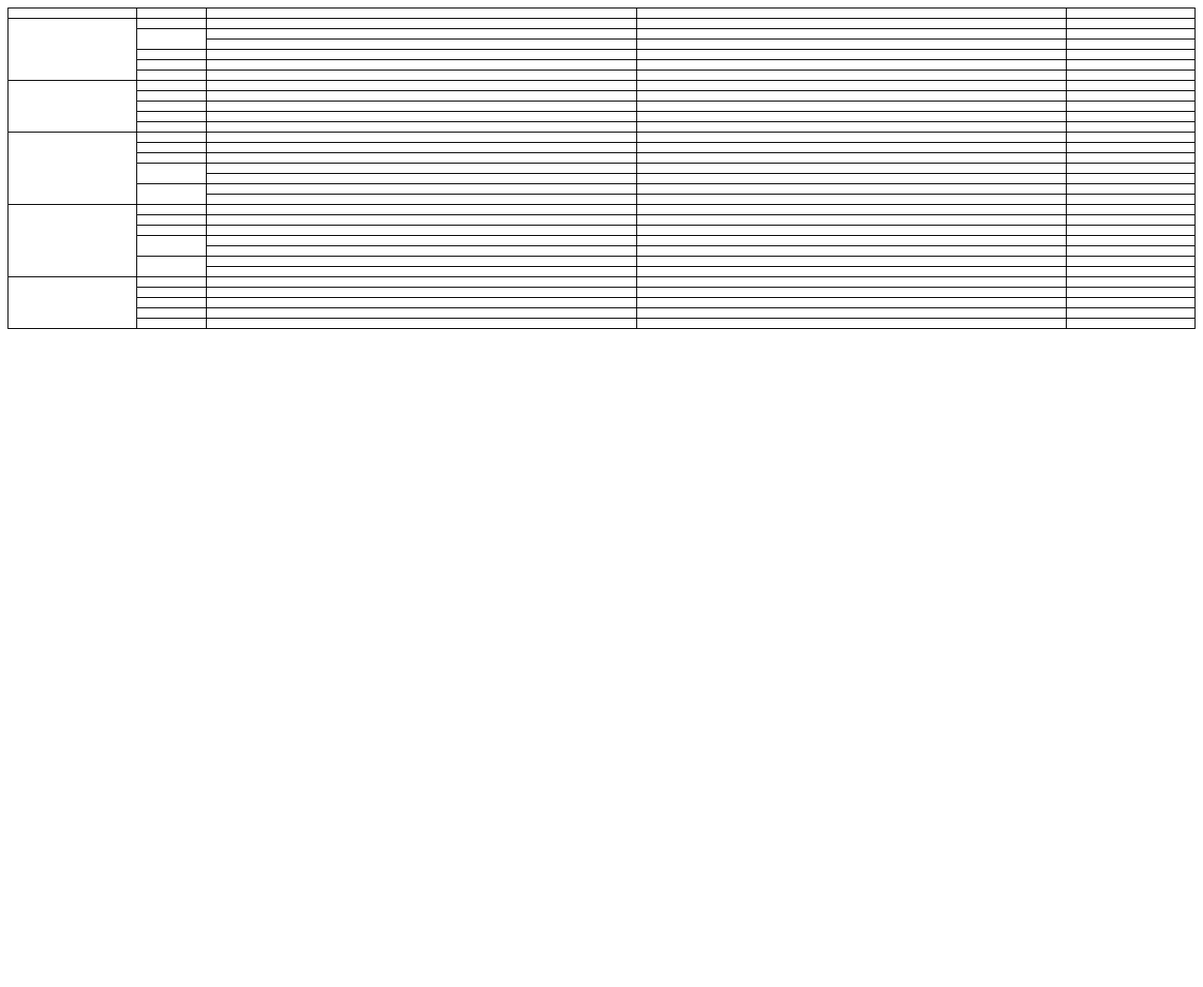
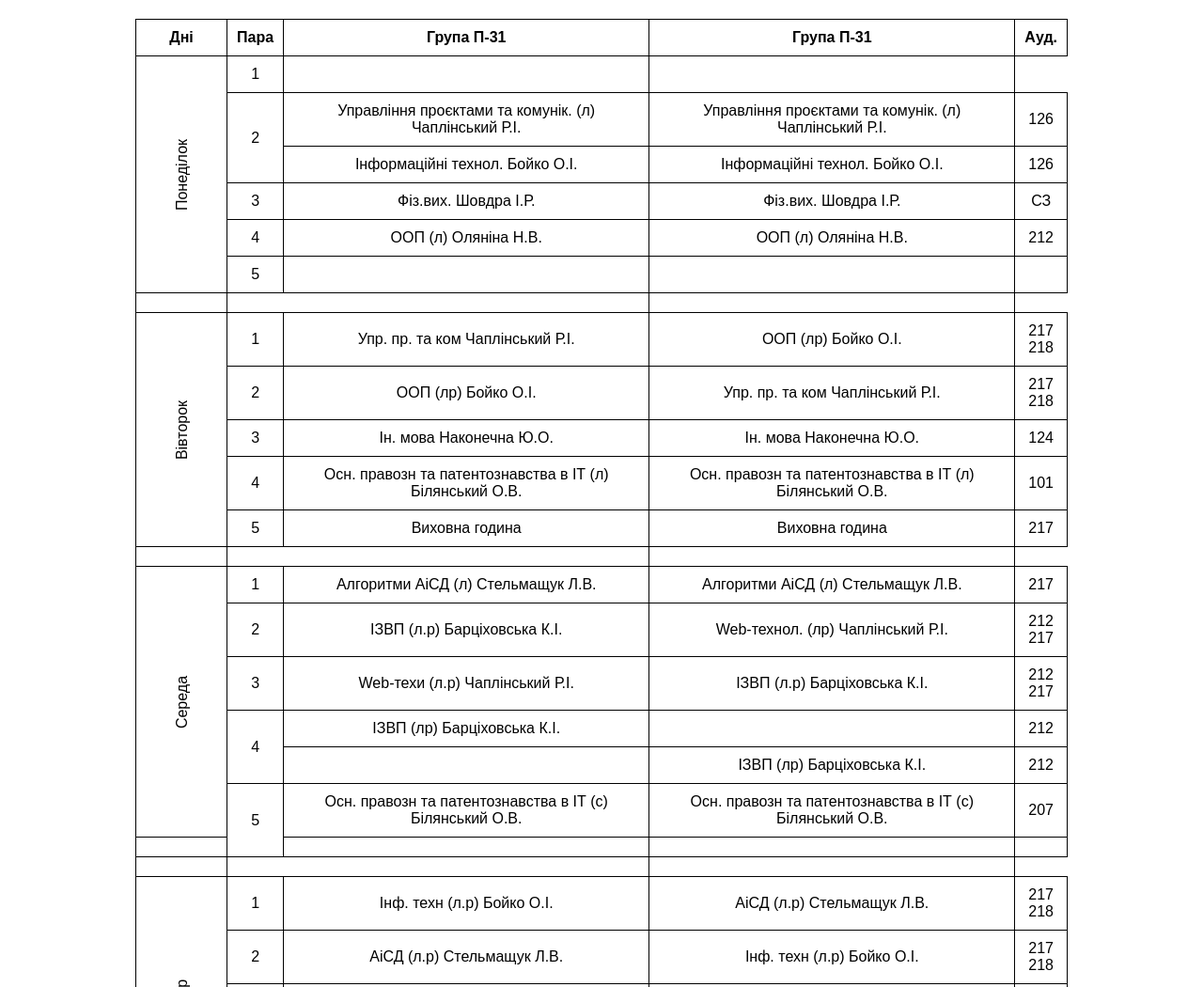
Before and after one commit to Di1ima/Di1ima.github.io, a plain HTML site: page index.html in a window 1280 px wide. Shown: the top 1050 px of the page at 94% size. Before the commit the page ends 800 px from the top, so only its background shows below. Drawn offline with Linux system fonts and the light colour scheme.

Commit message:
Add files via upload

```diff
--- a/index.html
+++ b/index.html
@@ -1,216 +1,251 @@
 <!DOCTYPE html>
-<html lang="uk">
+<html lang="ua">
 <head>
     <meta charset="UTF-8">
     <meta name="viewport" content="width=device-width, initial-scale=1.0">
-    <title>Таблиця</title>
+    <title>Table</title>
+    <style>
+        body {
+            font-family: Arial, sans-serif;
+            text-align: center;
+            margin: 20px;
+        }
+
+        table {
+            border-collapse: collapse;
+            width: 80%;
+            margin: auto;
+        }
+
+        td, th {
+            text-align: center;
+            vertical-align: middle;
+            padding: 10px;
+            border: 1px solid black;
+        }
+
+        .rotate-minus-90 {
+            transform: rotate(-90deg);
+            white-space: nowrap;
+            width: 50px;
+        }
+    </style>
 </head>
 <body>
-
-<table style="width: 100%; border-collapse: collapse; table-layout: fixed;">
-    <thead>
+    <div class="container">
+        <table>
             <tr>
-            <th style="width: 10%; border: 1px solid black; padding: 5px; text-align: left;"></th>
-            <th style="width: 5%; border: 1px solid black; padding: 5px; text-align: left;"></th>
-            <th style="border: 1px solid black; padding: 5px; text-align: left;"></th>
-            <th style="border: 1px solid black; padding: 5px; text-align: left;"></th>
-            <th style="width: 10%; border: 1px solid black; padding: 5px; text-align: left;"></th>
-        </tr>
-    </thead>
-    <tbody>
-        <tr>
-            <td rowspan="6" style="border: 1px solid black; padding: 5px; text-align: left;"></td>
-            <td style="border: 1px solid black; padding: 5px; text-align: left;"></td>
-            <td style="border: 1px solid black; padding: 5px; text-align: left;"></td>
-            <td style="border: 1px solid black; padding: 5px; text-align: left;"></td>
-            <td style="border: 1px solid black; padding: 5px; text-align: left;"></td>
+                <th width="5%">Дні</th>
+                <th width="5%">Пара</th>
+                <th width="40%">Група П-31</th>
+                <th width="40%">Група П-31</th>
+                <th width="5%">Ауд.</th>
             </tr>
             <tr>
-            <td rowspan="2" style="border: 1px solid black; padding: 5px; text-align: left;"></td>
-            <td style="border: 1px solid black; padding: 5px; text-align: left;"></td>
-            <td style="border: 1px solid black; padding: 5px; text-align: left;"></td>
-            <td style="border: 1px solid black; padding: 5px; text-align: left;"></td>
-
+                <td class="rotate-minus-90" width="5%" rowspan="6">Понеділок</td>
+                <td width="5%">1</td>
+                <td></td>
+                <td width="5%"></td>
             </tr>
             <tr>
-            <td style="border: 1px solid black; padding: 5px; text-align: left;"></td>
-            <td style="border: 1px solid black; padding: 5px; text-align: left;"></td>
-            <td style="border: 1px solid black; padding: 5px; text-align: left;"></td>
+                <td rowspan="2">2</td>
+                <td>Управління проєктами та комунік. (л) Чаплінський Р.І.</td>
+                <td>Управління проєктами та комунік. (л) Чаплінський Р.І.</td>
+                <td>126</td>
             </tr>
             <tr>
-            <td style="border: 1px solid black; padding: 5px; text-align: left;"></td>
-            <td style="border: 1px solid black; padding: 5px; text-align: left;"></td>
-            <td style="border: 1px solid black; padding: 5px; text-align: left;"></td>
-            <td style="border: 1px solid black; padding: 5px; text-align: left;"></td>
+                <td>Інформаційні технол. Бойко О.І.</td>
+                <td>Інформаційні технол. Бойко О.І.</td>
+                <td>126</td>
             </tr>
             <tr>
-            <td style="border: 1px solid black; padding: 5px; text-align: left;"></td>
-            <td style="border: 1px solid black; padding: 5px; text-align: left;"></td>
-            <td style="border: 1px solid black; padding: 5px; text-align: left;"></td>
-            <td style="border: 1px solid black; padding: 5px; text-align: left;"></td>
+                <td>3</td>
+                <td>Фіз.вих. Шовдра І.Р.</td>
+                <td>Фіз.вих. Шовдра І.Р.</td>
+                <td>СЗ</td>
             </tr>
             <tr>
-            <td style="border: 1px solid black; padding: 5px; text-align: left;"></td>
-            <td style="border: 1px solid black; padding: 5px; text-align: left;"></td>
-            <td style="border: 1px solid black; padding: 5px; text-align: left;"></td>
-            <td style="border: 1px solid black; padding: 5px; text-align: left;"></td>
-
+                <td>4</td>
+                <td>ООП (л) Оляніна Н.В.</td>
+                <td>ООП (л) Оляніна Н.В.</td>
+                <td>212</td>
             </tr>
             <tr>
-            <td rowspan="5" style="border: 1px solid black; padding: 5px; text-align: left;"></td>
-            <td style="border: 1px solid black; padding: 5px; text-align: left;"></td>
-            <td style="border: 1px solid black; padding: 5px; text-align: left;"></td>
-            <td style="border: 1px solid black; padding: 5px; text-align: left;"></td>
-            <td style="border: 1px solid black; padding: 5px; text-align: left;"></td>
+                <td>5</td>
+                <td></td>
+                <td></td>
+                <td></td>
+            </tr>
+
+            <!-- Розділення -->
+            <tr>
+                <td></td>
+                <td colspan="2"></td>
+                <td></td>
+            </tr>
+
+            <!-- Вівторок -->
+            <tr>
+                <td class="rotate-minus-90" width="5%" rowspan="5">Вівторок</td>
+                <td width="5%">1</td>
+                <td width="40%">Упр. пр. та ком Чаплінський Р.І.</td>
+                <td width="40%">ООП (лр) Бойко О.І.</td>
+                <td width="5%">217 218</td>
             </tr>
             <tr>
-            <td style="border: 1px solid black; padding: 5px; text-align: left;"></td>
-            <td style="border: 1px solid black; padding: 5px; text-align: left;"></td>
-            <td style="border: 1px solid black; padding: 5px; text-align: left;"></td>
-            <td style="border: 1px solid black; padding: 5px; text-align: left;"></td>
+                <td>2</td>
+                <td>ООП (лр) Бойко О.І.</td>
+                <td>Упр. пр. та ком Чаплінський Р.І.</td>
+                <td>217 218</td>
             </tr>
             <tr>
-            <td style="border: 1px solid black; padding: 5px; text-align: left;"></td>
-            <td style="border: 1px solid black; padding: 5px; text-align: left;"></td>
-            <td style="border: 1px solid black; padding: 5px; text-align: left;"></td>
-            <td style="border: 1px solid black; padding: 5px; text-align: left;"></td>
+                <td>3</td>
+                <td>Ін. мова Наконечна Ю.О.</td>
+                <td>Ін. мова Наконечна Ю.О.</td>
+                <td>124</td>
             </tr>
             <tr>
-            <td style="border: 1px solid black; padding: 5px; text-align: left;"></td>
-            <td style="border: 1px solid black; padding: 5px; text-align: left;"></td>
-            <td style="border: 1px solid black; padding: 5px; text-align: left;"></td>
-            <td style="border: 1px solid black; padding: 5px; text-align: left;"></td>
+                <td>4</td>
+                <td>Осн. правозн та патентознавства в ІТ (л) Білянський О.В.</td>
+                <td>Осн. правозн та патентознавства в ІТ (л) Білянський О.В.</td>
+                <td>101</td>
             </tr>
             <tr>
-            <td style="border: 1px solid black; padding: 5px; text-align: left;"></td>
-            <td style="border: 1px solid black; padding: 5px; text-align: left;"></td>
-            <td style="border: 1px solid black; padding: 5px; text-align: left;"></td>
-            <td style="border: 1px solid black; padding: 5px; text-align: left;"></td>
+                <td>5</td>
+                <td>Виховна година</td>
+                <td>Виховна година</td>
+                <td>217</td>
+            </tr>
+
+            <!-- Розділення -->
+            <tr>
+                <td></td>
+                <td colspan="2"></td>
+                <td></td>
+            </tr>
+
+            <!-- Середа -->
+            <tr>
+                <td class="rotate-minus-90" width="5%" rowspan="6">Середа</td>
+                <td>1</td>
+                <td>Алгоритми АіСД (л) Стельмащук Л.В.</td>
+                <td>Алгоритми АіСД (л) Стельмащук Л.В.</td>
+                <td>217</td>
             </tr>
             <tr>
-            <td rowspan="7" style="border: 1px solid black; padding: 5px; text-align: left;"></td>
-            <td style="border: 1px solid black; padding: 5px; text-align: left;"></td>
-            <td style="border: 1px solid black; padding: 5px; text-align: left;"></td>
-            <td style="border: 1px solid black; padding: 5px; text-align: left;"></td>
-            <td style="border: 1px solid black; padding: 5px; text-align: left;"></td>
+                <td>2</td>
+                <td>ІЗВП (л.р) Барціховська К.І.</td>
+                <td>Web-технол. (лр) Чаплінський Р.І.</td>
+                <td>212 217</td>
             </tr>
             <tr>
-            <td style="border: 1px solid black; padding: 5px; text-align: left;"></td>
-            <td style="border: 1px solid black; padding: 5px; text-align: left;"></td>
-            <td style="border: 1px solid black; padding: 5px; text-align: left;"></td>
-            <td style="border: 1px solid black; padding: 5px; text-align: left;"></td>
+                <td>3</td>
+                <td>Web-техи (л.р) Чаплінський Р.І.</td>
+                <td>ІЗВП (л.р) Барціховська К.І.</td>
+                <td>212 217</td>
             </tr>
             <tr>
-            <td style="border: 1px solid black; padding: 5px; text-align: left;"></td>
-            <td style="border: 1px solid black; padding: 5px; text-align: left;"></td>
-            <td style="border: 1px solid black; padding: 5px; text-align: left;"></td>
-            <td style="border: 1px solid black; padding: 5px; text-align: left;"></td>
+                <td rowspan="2">4</td>
+                <td>ІЗВП (лр) Барціховська К.І.</td>
+                <td></td>
+                <td>212</td>
             </tr>
             <tr>
-            <td rowspan="2" style="border: 1px solid black; padding: 5px; text-align: left;"></td>
-            <td style="border: 1px solid black; padding: 5px; text-align: left;"></td>
-            <td style="border: 1px solid black; padding: 5px; text-align: left;"></td>
-            <td style="border: 1px solid black; padding: 5px; text-align: left;"></td>
+                <td></td>
+                <td>ІЗВП (лр) Барціховська К.І.</td>
+                <td>212</td>
             </tr>
             <tr>
-            <td style="border: 1px solid black; padding: 5px; text-align: left;"></td>
-            <td style="border: 1px solid black; padding: 5px; text-align: left;"></td>
-            <td style="border: 1px solid black; padding: 5px; text-align: left;"></td>
+                <td rowspan="2">5</td>
+                <td>Осн. правозн та патентознавства в ІТ (с) Білянський О.В.</td>
+                <td>Осн. правозн та патентознавства в ІТ (с) Білянський О.В.</td>
+                <td>207</td>
+            </tr>
+            <tr>
+                <td></td>
+                <td></td>
+                <td></td>
+                <td></td>
             </tr>
 
+            <!-- Четвер -->
             <tr>
-            <td rowspan="2" style="border: 1px solid black; padding: 5px; text-align: left;"></td>
-            <td style="border: 1px solid black; padding: 5px; text-align: left;"></td>
-            <td style="border: 1px solid black; padding: 5px; text-align: left;"></td>
-            <td style="border: 1px solid black; padding: 5px; text-align: left;"></td>
+                <td></td>
+                <td colspan="2"></td>
+                <td></td>
             </tr>
             <tr>
-            <td style="border: 1px solid black; padding: 5px; text-align: left;"></td>
-            <td style="border: 1px solid black; padding: 5px; text-align: left;"></td>
-            <td style="border: 1px solid black; padding: 5px; text-align: left;"></td>
+                <td class="rotate-minus-90" width="5%" rowspan="6">Четвер</td>
+                <td>1</td>
+                <td>Інф. техн (л.р) Бойко О.І.</td>
+                <td>АіСД (л.р) Стельмащук Л.В.</td>
+                <td>217 218</td>
             </tr>
             <tr>
-            <td rowspan="7" style="border: 1px solid black; padding: 5px; text-align: left;"></td>
-            <td style="border: 1px solid black; padding: 5px; text-align: left;"></td>
-            <td style="border: 1px solid black; padding: 5px; text-align: left;"></td>
-            <td style="border: 1px solid black; padding: 5px; text-align: left;"></td>
-            <td style="border: 1px solid black; padding: 5px; text-align: left;"></td>
+                <td>2</td>
+                <td>АіСД (л.р) Стельмащук Л.В.</td>
+                <td>Інф. техн (л.р) Бойко О.І.</td>
+                <td>217 218</td>
             </tr>
             <tr>
-            <td style="border: 1px solid black; padding: 5px; text-align: left;"></td>
-            <td style="border: 1px solid black; padding: 5px; text-align: left;">
-                <td style="border: 1px solid black; padding: 5px; text-align: left;"></td>
-                <div></div>
-                <div></div>
-            </td>
-            <td style="border: 1px solid black; padding: 5px; text-align: left;"></td>
+                <td rowspan="2">3</td>
+                <td>ІЗВП (л) Барціховська К.І.</td>
+                <td>ІЗВП (л) Барціховська К.І.</td>
+                <td>212</td>
             </tr>
             <tr>
-            <td style="border: 1px solid black; padding: 5px; text-align: left;"></td>
-            <td style="border: 1px solid black; padding: 5px; text-align: left;">
-            <td style="border: 1px solid black; padding: 5px; text-align: left;"></td>
-                <div></div>
-                <div></div>
-            </td>
-            <td style="border: 1px solid black; padding: 5px; text-align: left;"></td>
+                <td>Web-технології (лр) Чаплінський Р.І.</td>
+                <td>Web-технології (лр) Чаплінський Р.І.</td>
+                <td>212</td>
             </tr>
             <tr>
-            <td rowspan="2" style="border: 1px solid black; padding: 5px; text-align: left;"></td>
-            <td style="border: 1px solid black; padding: 5px; text-align: left;"></td>
-            <td style="border: 1px solid black; padding: 5px; text-align: left;"></td>
-            <td style="border: 1px solid black; padding: 5px; text-align: left;"></td>
+                <td rowspan="2">4</td>
+                <td>ООП (пр) Оляніна Н.В.</td>
+                <td>ООП (пр) Оляніна Н.В.</td>
+                <td>219</td>
             </tr>
             <tr>
+                <td>Соц. філософія (с) Ойойко Н.М.</td>
+                <td>Соц. філософія (с) Ойойко Н.М.</td>
+                <td>219</td>
+            </tr>
 
-            <td style="border: 1px solid black; padding: 5px; text-align: left;"></td>
-            <td style="border: 1px solid black; padding: 5px; text-align: left;"></td>
-            <td style="border: 1px solid black; padding: 5px; text-align: left;"></td>
+            <!-- П'ятниця -->
+            <tr>
+                <td></td>
+                <td colspan="2"></td>
+                <td></td>
             </tr>
             <tr>
-            <td rowspan="2" style="border: 1px solid black; padding: 5px; text-align: left;"></td>
-            <td style="border: 1px solid black; padding: 5px; text-align: left;"></td>
-            <td style="border: 1px solid black; padding: 5px; text-align: left;"></td>
-            <td style="border: 1px solid black; padding: 5px; text-align: left;"></td>
-        </tr>
-
-        <tr>
-            <td style="border: 1px solid black; padding: 5px; text-align: left;"></td>
-    <td style="border: 1px solid black; padding: 5px; text-align: left;"></td>
-            <td style="border: 1px solid black; padding: 5px; text-align: left;"></td>
+                <td class="rotate-minus-90" width="5%" rowspan="5">П'ятниця</td>
+                <td>1</td>
+                <td>Соц. філософія (л) Ойойко Н.М.</td>
+                <td>Соц. філософія (л) Ойойко Н.М.</td>
+                <td>206</td>
             </tr>
             <tr>
-            <td rowspan="5" style="border: 1px solid black; padding: 5px; text-align: left;"></td>
-            <td style="border: 1px solid black; padding: 5px; text-align: left;"></td>
-            <td style="border: 1px solid black; padding: 5px; text-align: left;"></td>
-            <td style="border: 1px solid black; padding: 5px; text-align: left;"></td>
-            <td style="border: 1px solid black; padding: 5px; text-align: left;"></td>
+                <td rowspan="2">2</td>
+                <td></td>
+                <td></td>
+                <td></td>
             </tr>
             <tr>
-            <td style="border: 1px solid black; padding: 5px; text-align: left;"></td>
-            <td style="border: 1px solid black; padding: 5px; text-align: left;"></td>
-            <td style="border: 1px solid black; padding: 5px; text-align: left;"></td>
-            <td style="border: 1px solid black; padding: 5px; text-align: left;"></td>
+                <td></td>
+                <td></td>
+                <td></td>
             </tr>
             <tr>
-            <td style="border: 1px solid black; padding: 5px; text-align: left;"></td>
-            <td style="border: 1px solid black; padding: 5px; text-align: left;"></td>
-            <td style="border: 1px solid black; padding: 5px; text-align: left;"></td>
-            <td style="border: 1px solid black; padding: 5px; text-align: left;"></td>
+                <td rowspan="2">3</td>
+                <td></td>
+                <td></td>
+                <td></td>
             </tr>
             <tr>
-            <td style="border: 1px solid black; padding: 5px; text-align: left;"></td>
-            <td style="border: 1px solid black; padding: 5px; text-align: left;"></td>
-            <td style="border: 1px solid black; padding: 5px; text-align: left;"></td>
-            <td style="border: 1px solid black; padding: 5px; text-align: left;"></td>
+                <td>Ін. мова(нім) Кріль Л.В.</td>
+                <td>Ін. мова(нім) Кріль Л.В.</td>
+                <td>204</td>
             </tr>
-        <tr>
-            <td style="border: 1px solid black; padding: 5px; text-align: left;"></td>
-            <td style="border: 1px solid black; padding: 5px; text-align: left;"></td>
-            <td style="border: 1px solid black; padding: 5px; text-align: left;"></td>
-            <td style="border: 1px solid black; padding: 5px; text-align: left;"></td>
-        </tr>
-    </tbody>
         </table>
-
+    </div>
 </body>
 </html>
```
Lines whose indentation alone changed are shown as unchanged.
